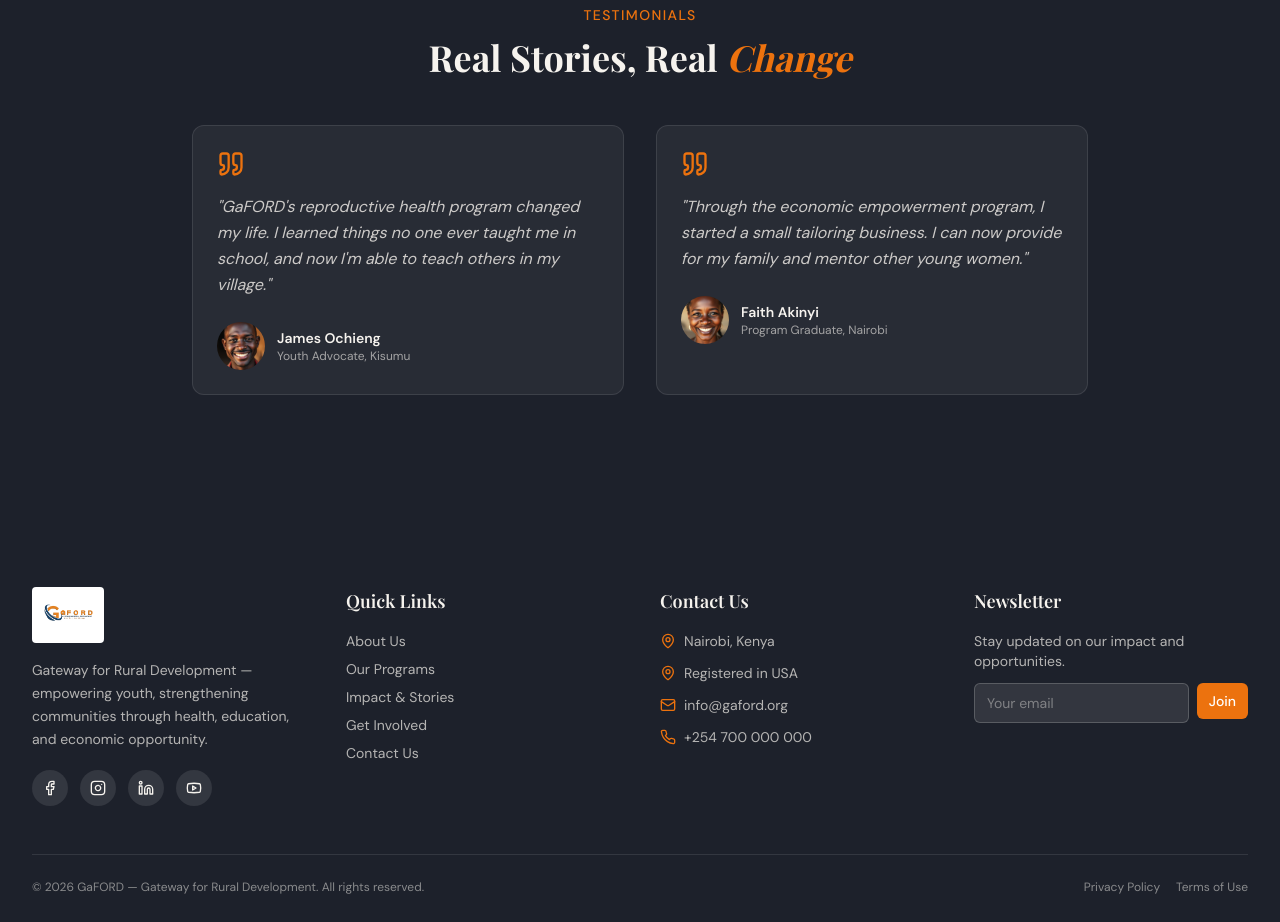
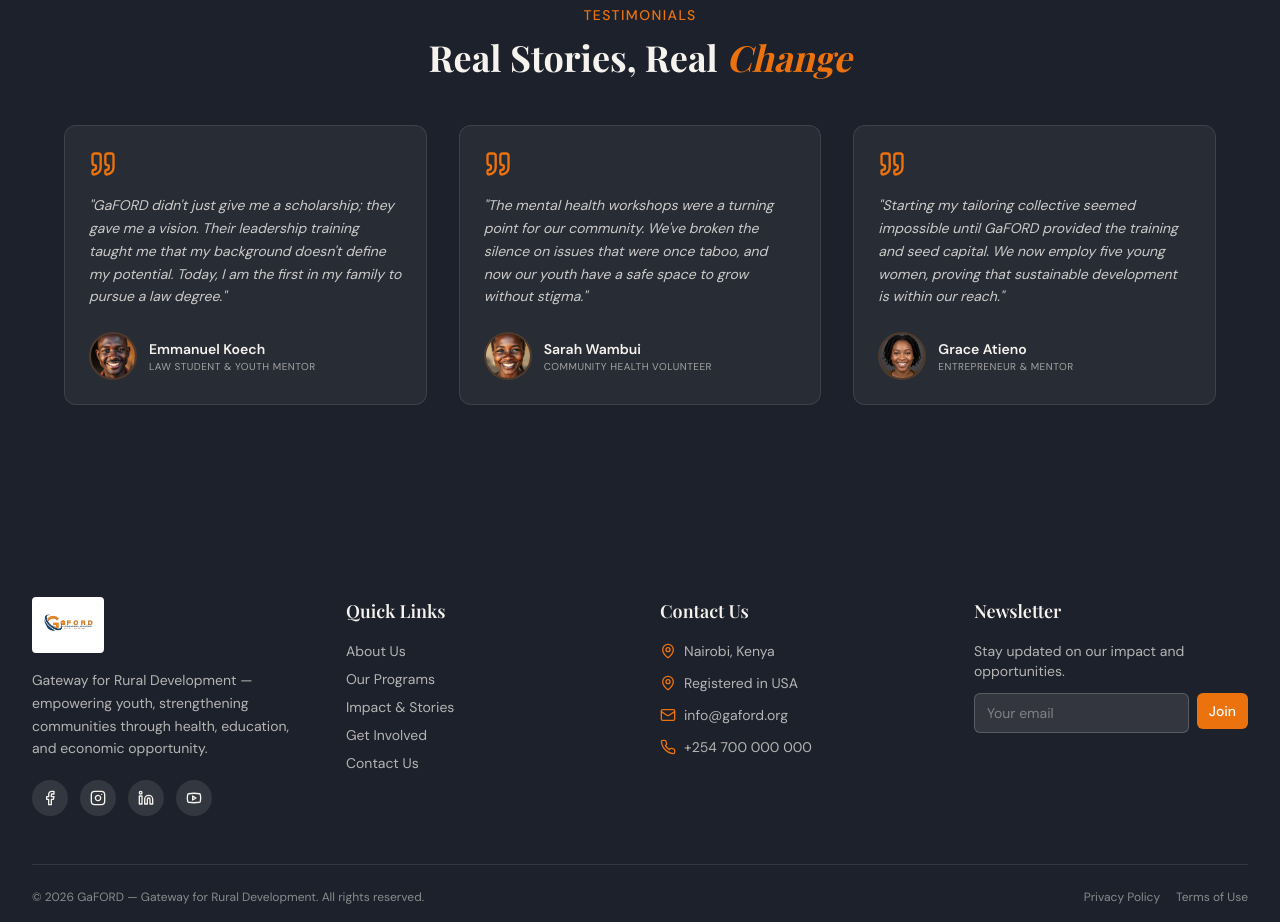
Before and after one commit to JosephOkumu/Gaford, a React (Vite) app in the folder frontend/: page / in a window 1280 px wide. Shown: the part 2600-3522 px from the top of the page. Built offline with nearby package versions, Linux system fonts and the light colour scheme; the HTML template or start-up script is replaced by a standard one; a web font is replaced by a local one.

Commit message:
chore modify the testimonials section

```diff
--- a/frontend/src/components/TestimonialsSection.tsx
+++ b/frontend/src/components/TestimonialsSection.tsx
@@ -1,20 +1,27 @@
 import { motion } from "framer-motion";
 import { Quote } from "lucide-react";
+
 import testimonial1 from "@/assets/testimonial-1.jpg";
 import testimonial2 from "@/assets/testimonial-2.jpg";
 
 const testimonials = [
   {
-    quote: "GaFORD's reproductive health program changed my life. I learned things no one ever taught me in school, and now I'm able to teach others in my village.",
-    name: "James Ochieng",
-    role: "Youth Advocate, Kisumu",
+    quote: "GaFORD didn't just give me a scholarship; they gave me a vision. Their leadership training taught me that my background doesn't define my potential. Today, I am the first in my family to pursue a law degree.",
+    name: "Emmanuel Koech",
+    role: "Law Student & Youth Mentor",
     image: testimonial1,
   },
   {
-    quote: "Through the economic empowerment program, I started a small tailoring business. I can now provide for my family and mentor other young women.",
-    name: "Faith Akinyi",
-    role: "Program Graduate, Nairobi",
+    quote: "The mental health workshops were a turning point for our community. We've broken the silence on issues that were once taboo, and now our youth have a safe space to grow without stigma.",
+    name: "Sarah Wambui",
+    role: "Community Health Volunteer",
     image: testimonial2,
+  },
+  {
+    quote: "Starting my tailoring collective seemed impossible until GaFORD provided the training and seed capital. We now employ five young women, proving that sustainable development is within our reach.",
+    name: "Grace Atieno",
+    role: "Entrepreneur & Mentor",
+    image: "/testimonial3.png",
   },
 ];
 
@@ -34,7 +41,7 @@ const TestimonialsSection = () => {
           </h2>
         </motion.div>
 
-        <div className="grid md:grid-cols-2 gap-8 max-w-4xl mx-auto">
+        <div className="grid md:grid-cols-2 lg:grid-cols-3 gap-8 max-w-6xl mx-auto">
           {testimonials.map((t, i) => (
             <motion.div
               key={i}
@@ -42,17 +49,19 @@ const TestimonialsSection = () => {
               whileInView={{ opacity: 1, y: 0 }}
               viewport={{ once: true }}
               transition={{ delay: i * 0.15, duration: 0.5 }}
-              className="bg-secondary-foreground/5 border border-secondary-foreground/10 rounded-xl p-6"
+              className="bg-secondary-foreground/5 border border-secondary-foreground/10 rounded-xl p-6 flex flex-col justify-between"
             >
-              <Quote size={28} className="text-primary mb-4" />
-              <p className="text-secondary-foreground/80 leading-relaxed mb-6 italic">
-                "{t.quote}"
-              </p>
-              <div className="flex items-center gap-3">
-                <img src={t.image} alt={t.name} className="w-12 h-12 rounded-full object-cover" />
+              <div>
+                <Quote size={28} className="text-primary mb-4" />
+                <p className="text-secondary-foreground/80 leading-relaxed mb-6 italic text-sm">
+                  "{t.quote}"
+                </p>
+              </div>
+              <div className="flex items-center gap-3 mt-auto">
+                <img src={t.image} alt={t.name} className="w-12 h-12 rounded-full object-cover border-2 border-primary/20" />
                 <div>
                   <div className="font-semibold text-sm">{t.name}</div>
-                  <div className="text-xs text-secondary-foreground/60">{t.role}</div>
+                  <div className="text-[10px] uppercase tracking-wider text-secondary-foreground/60">{t.role}</div>
                 </div>
               </div>
             </motion.div>
```
Also changed, not shown: frontend/public/testimonial3.png (added).
